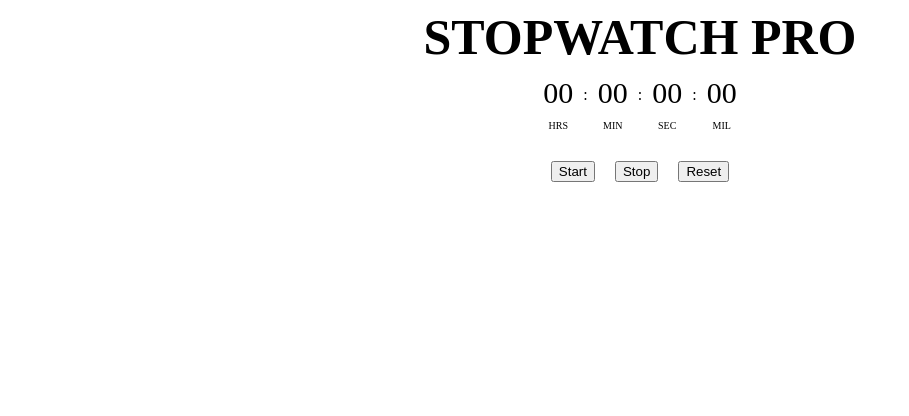
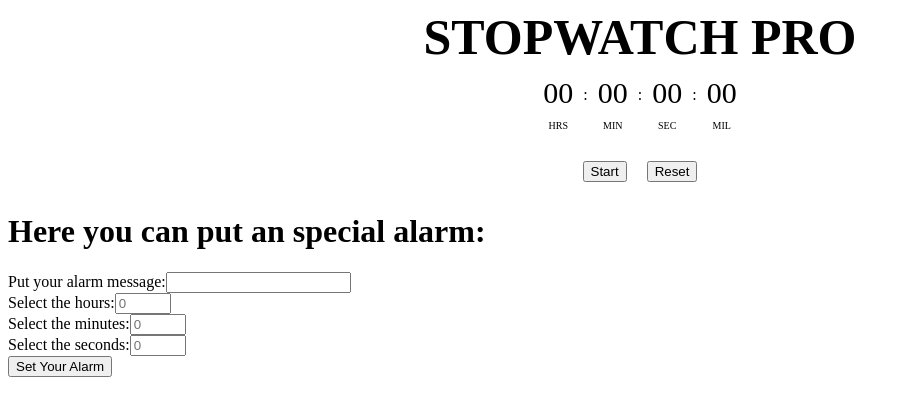
Before and after one commit to danielsalvas/stopwatch-react, a React (Vite) app: page / in a window 1280 px wide. Shown: the top 416 px of the page, without its empty margins (0-909 px from the left). Built offline with nearby package versions, Linux system fonts and the light colour scheme.

Commit message:
[Feature] Alarm functionality was added to the app

```diff
--- a/src/App.jsx
+++ b/src/App.jsx
@@ -1,11 +1,12 @@
+import './App.css'
 import { useState, useRef, useEffect } from 'react'
 import Stopwatch from './components/stopwatch/Stopwatch'
-import './App.css'
+import FormAlarm from './components/formAlarm/FormAlarm'
 
 function App() {
   const [time, setTime] = useState(0)
   const [running, setRunning] = useState(false)
-
+  const [alarm, setAlarm] = useState(null)
   const intervalRef = useRef();
 
   useEffect(() => {
@@ -14,8 +15,15 @@ function App() {
       intervalRef.current = setInterval(() => {
         setTime((prevTime) => prevTime + 10)
       }, 10);
+
     } else if (!running) {
       clearInterval(intervalRef.current)
+    }
+
+    if (alarm !== null) {
+      setTimeout(() => {
+        console.log('its time');
+      }, alarm);
     }
 
     return () => clearInterval(intervalRef.current)
@@ -36,14 +44,19 @@ function App() {
       <Stopwatch time={time} />
 
       <div className='container__buttons'>
-          <button onClick={() => {setRunning(true)}} className='button__stopwatch'>Start</button>
-          <button onClick={() => {setRunning(false)}} className='button__stopwatch'>Stop</button>
-          <button onClick={() => {handleReset()}} className='button__stopwatch'>Reset</button>
+          {running ? (
+            <button onClick={() => {setRunning(false)}} className='button__stopwatch'>Stop</button>
+          ) : (
+            <button onClick={() => {setRunning(true)}} className='button__stopwatch'>Start</button>
+          )}
+
+            <button onClick={() => {handleReset()}} className='button__stopwatch'>Reset</button>
       </div>
+
+      <FormAlarm setAlarm={setAlarm} />
+
     </div>
   )
 }
 
-console.log(1.5 % 60);
-
 export default App
--- /dev/null
+++ b/src/components/formAlarm/FormAlarm.jsx
@@ -0,0 +1,57 @@
+import { useRef } from 'react'
+import styles from './formalarm.module.css'
+
+const FormAlarm = ({ setAlarm }) => {
+
+    const messageRef = useRef('')
+    const hoursRef = useRef()
+    const minutesRef = useRef()
+    const secondsRef = useRef()
+
+    let convertedTime;
+
+    function handleSubmit(e) {
+        e.preventDefault()
+
+        convertedTime = (Number(hoursRef.current.value) * 3600000) + Number(minutesRef.current.value) * 60000 + Number(secondsRef.current.value) * 1000
+
+        setAlarm(convertedTime)
+    }
+
+    return (
+        <div>
+            <div>
+                <h1>Here you can put an special alarm:</h1>
+            </div>
+            <form
+                onSubmit={handleSubmit}
+            >
+                <div>
+                    <label className='input__title'>Put your alarm message:</label>
+                    <input ref={messageRef} name="message" type="text" />
+                </div>
+                <div>
+                    <label className='input__title'>Select the hours:</label>
+                    <input ref={hoursRef} name="hours" type="number" placeholder='0' min="0" max="59" />
+                </div>
+                <div>
+                    <label className='input__title'>Select the minutes:</label>
+                    <input ref={minutesRef} name="minutes" type="number" placeholder='0' min="0" max="59" />
+                </div>
+                <div>
+                    <label className='input__title'>Select the seconds:</label>
+                    <input ref={secondsRef} name="seconds" type="number" placeholder='0' min="0" max="59" />
+                </div>
+                <div className='t'>
+                    <input
+                        type="submit"
+                        className=""
+                        value='Set Your Alarm'
+                    />
+                </div>
+            </form>
+        </div>
+    )
+}
+
+export default FormAlarm
```
Also changed, not shown: src/components/formAlarm/formalarm.module.css (added).
